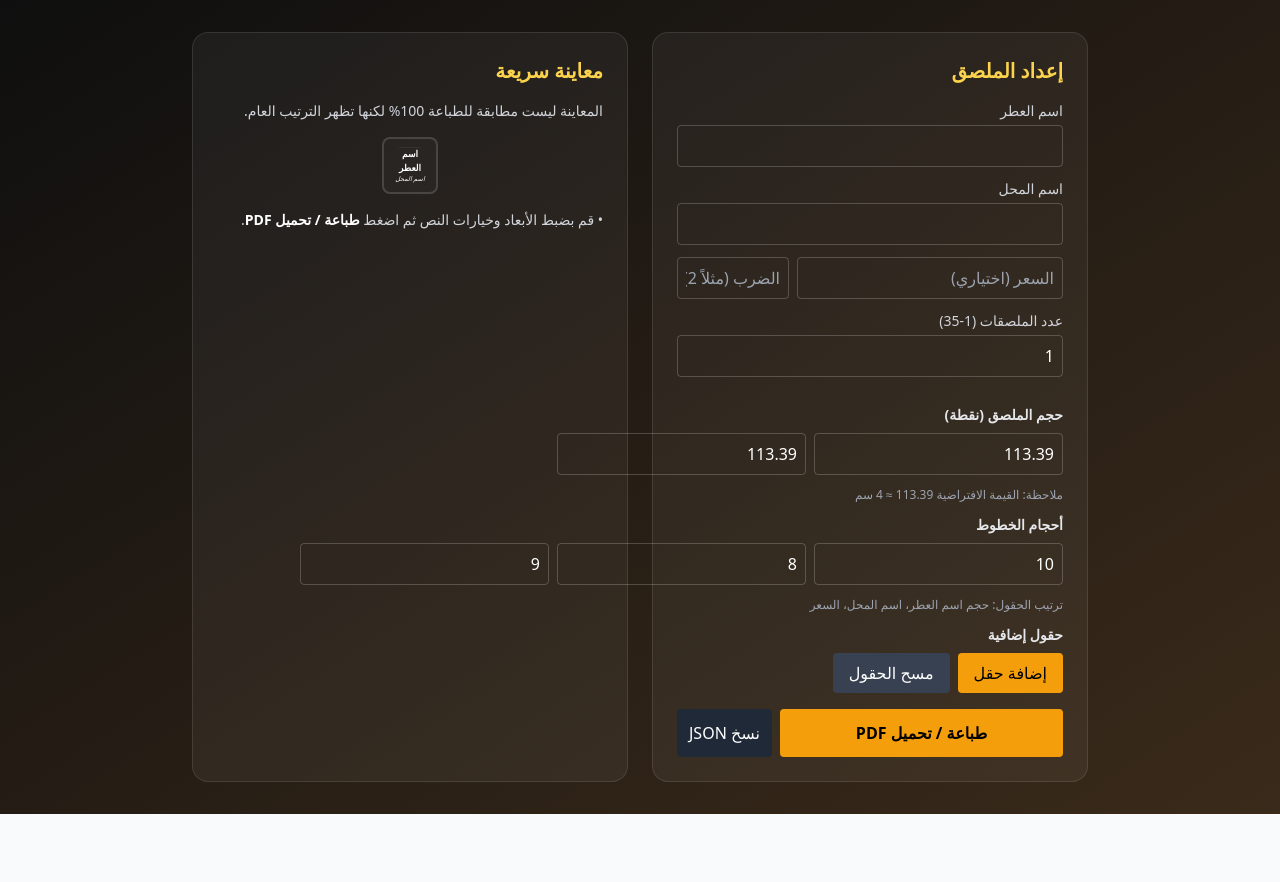
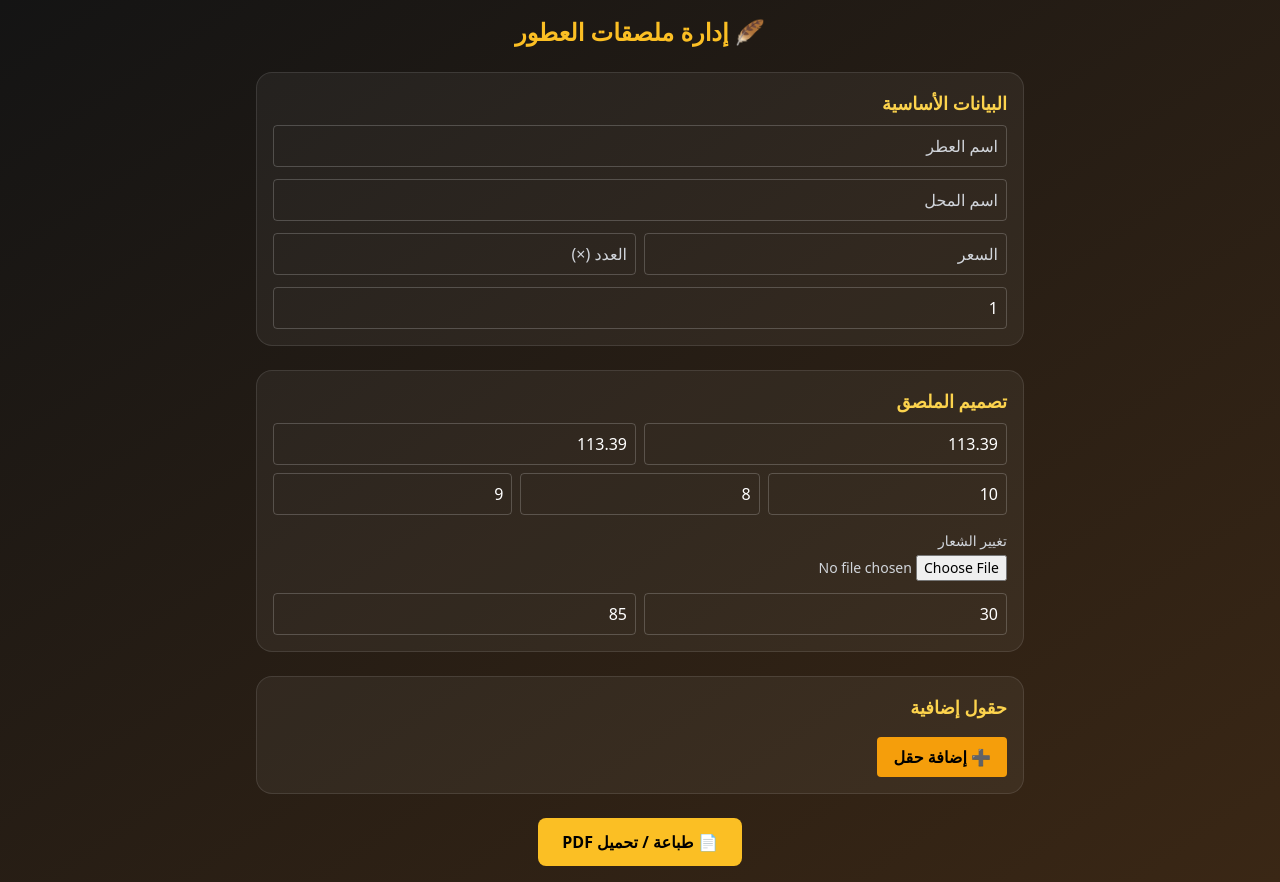
Before and after one commit to Clay145/perfume-label-frontend, a React (Vite) app: page / in a window 1280 px wide. Before the commit the page ends 814 px from the top, so only its background shows below. Built offline with nearby package versions, Linux system fonts and the light colour scheme.

Commit message:
Fix build issue

```diff
--- a/src/App.jsx
+++ b/src/App.jsx
@@ -1,42 +1,6 @@
 import { useState } from "react";
 
-/**
- * App.jsx
- * واجهة تحكم ديناميكية لإعداد الملصق ثم طلب توليد PDF من backend
- *
- * ملاحظة: تأكد أن backend يستقبل POST على /generate_label كما في main.py الذي أعددناه.
- * وعدّل BACKEND_URL أسفل هذا الملف إذا كان مختلفًا.
- */
-
 const BACKEND_URL = "https://perfume-label-backend.onrender.com/generate_label";
-
-function ExtraFieldRow({ idx, field, onChange, onRemove }) {
-  return (
-    <div className="flex gap-2 mb-2 items-center">
-      <input
-        type="text"
-        placeholder="حقل (مثلاً: بلد المنشأ)"
-        className="flex-1 p-2 rounded border bg-transparent text-white placeholder:text-gray-300"
-        value={field.label}
-        onChange={(e) => onChange(idx, { ...field, label: e.target.value })}
-      />
-      <input
-        type="text"
-        placeholder="القيمة"
-        className="flex-1 p-2 rounded border bg-transparent text-white placeholder:text-gray-300"
-        value={field.value}
-        onChange={(e) => onChange(idx, { ...field, value: e.target.value })}
-      />
-      <button
-        onClick={() => onRemove(idx)}
-        className="px-3 py-2 bg-red-500 rounded text-white"
-        title="حذف"
-      >
-        ✕
-      </button>
-    </div>
-  );
-}
 
 export default function App() {
   const [perfume, setPerfume] = useState("");
@@ -45,193 +9,262 @@ export default function App() {
   const [multiplier, setMultiplier] = useState("");
   const [copies, setCopies] = useState(1);
 
-  // إعدادات تصميم الملصق
-  const [labelWidth, setLabelWidth] = useState(113.39); // نقاط (تقريباً 4 سم)
+  const [labelWidth, setLabelWidth] = useState(113.39);
   const [labelHeight, setLabelHeight] = useState(113.39);
   const [fontPerfume, setFontPerfume] = useState(10);
   const [fontShop, setFontShop] = useState(8);
   const [fontPrice, setFontPrice] = useState(9);
+
+  const [logo, setLogo] = useState(null);
+  const [logoSize, setLogoSize] = useState(30);
+  const [logoYPosition, setLogoYPosition] = useState(85); // المسافة من أسفل الملصق
   const [extraFields, setExtraFields] = useState([]);
 
   const [loading, setLoading] = useState(false);
 
-  const addExtraField = () => {
-    setExtraFields([...extraFields, { label: "", value: "" }]);
+  const handleLogoChange = (e) => {
+    const file = e.target.files[0];
+    if (file) {
+      setLogo(file);
+    }
   };
 
-  const updateExtraField = (idx, val) => {
+  const addExtraField = () => setExtraFields([...extraFields, { label: "", value: "" }]);
+  const updateExtraField = (i, val) => {
     const arr = [...extraFields];
-    arr[idx] = val;
+    arr[i] = val;
     setExtraFields(arr);
   };
-
-  const removeExtraField = (idx) => {
+  const removeExtraField = (i) => {
     const arr = [...extraFields];
-    arr.splice(idx, 1);
+    arr.splice(i, 1);
     setExtraFields(arr);
   };
 
   const handlePrint = async () => {
     if (!perfume.trim() || !shop.trim()) {
-      alert("الرجاء إدخال اسم العطر واسم المحل");
+      alert("يرجى إدخال اسم العطر واسم المحل.");
       return;
     }
 
-    if (copies < 1 || copies > 35) {
-      alert("عدد الملصقات يجب أن يكون بين 1 و 35");
-      return;
+    setLoading(true);
+
+    const formData = new FormData();
+    formData.append("perfume_name", perfume);
+    formData.append("shop_name", shop);
+    formData.append("price", price);
+    formData.append("multiplier", multiplier);
+    formData.append("copies", copies);
+    formData.append("label_width", labelWidth);
+    formData.append("label_height", labelHeight);
+    formData.append("font_perfume", fontPerfume);
+    formData.append("font_shop", fontShop);
+    formData.append("font_price", fontPrice);
+    formData.append("logo_size", logoSize);
+    formData.append("logo_y", logoYPosition);
+    formData.append("extra_fields", JSON.stringify(extraFields));
+
+    if (logo) {
+      formData.append("logo", logo);
     }
 
-    // تجميع الإعدادات في JSON
-    const payload = {
-      perfume_name: perfume.trim(),
-      shop_name: shop.trim(),
-      price: price.trim(),
-      multiplier: multiplier.trim(),
-      copies: Number(copies),
-      label_width: Number(labelWidth),
-      label_height: Number(labelHeight),
-      font_perfume: Number(fontPerfume),
-      font_shop: Number(fontShop),
-      font_price: Number(fontPrice),
-      extra_fields: extraFields.filter(f => f.label.trim() || f.value.trim()),
-    };
-
-    setLoading(true);
     try {
       const res = await fetch(BACKEND_URL, {
         method: "POST",
-        headers: { "Content-Type": "application/json" },
-        body: JSON.stringify(payload),
+        body: formData,
       });
 
-      if (!res.ok) {
-        const txt = await res.text();
-        console.error("backend error:", res.status, txt);
-        throw new Error(`خطأ من الخادم: ${res.status}`);
-      }
+      if (!res.ok) throw new Error("فشل الاتصال بالخادم");
 
       const blob = await res.blob();
-      const fileURL = window.URL.createObjectURL(blob);
-      // نفتح الـ PDF في نافذة جديدة (متوافق مع الهاتف والكمبيوتر)
-      window.open(fileURL, "_blank");
+      const url = URL.createObjectURL(blob);
+      window.open(url, "_blank");
     } catch (err) {
+      alert("حدث خطأ أثناء الطباعة.");
       console.error(err);
-      alert("حدث خطأ أثناء طلب الطباعة. تحقق من اتصال الإنترنت أو من خادم الـ backend.");
     } finally {
       setLoading(false);
     }
   };
 
-  // معاينة مبسطة: نعرض مربعًا يمثل الملصق (مقاس نسبي للعرض)
-  const previewScale = 0.5; // اضبط للمشاهدة
-  const previewW = Math.max(40, labelWidth * previewScale);
-  const previewH = Math.max(30, labelHeight * previewScale);
+  return (
+    <div dir="rtl" className="min-h-screen bg-gradient-to-br from-[#141414] to-[#3a2715] text-white font-sans p-4">
+      <div className="max-w-3xl mx-auto space-y-6">
 
-  return (
-    <div className="min-h-screen bg-gradient-to-br from-[#0f0f0f] to-[#3a2a1a] flex items-start justify-center py-8 px-4 text-white font-sans">
-      <div className="w-full max-w-4xl grid grid-cols-1 md:grid-cols-2 gap-6">
-        {/* لوحة الإعدادات */}
-        <div className="p-6 bg-white/5 rounded-2xl border border-white/10">
-          <h2 className="text-xl font-bold mb-4 text-amber-300">إعداد الملصق</h2>
+        {/* العنوان */}
+        <h1 className="text-2xl font-bold text-center text-amber-400">🪶 إدارة ملصقات العطور</h1>
 
-          <label className="block text-sm text-gray-300 mb-1">اسم العطر</label>
-          <input value={perfume} onChange={e=>setPerfume(e.target.value)}
-            className="w-full p-2 mb-3 rounded bg-transparent border border-white/20 text-white"/>
+        {/* قسم البيانات */}
+        <section className="bg-white/5 rounded-2xl p-4 border border-white/10">
+          <h2 className="text-lg font-semibold mb-2 text-amber-300">البيانات الأساسية</h2>
 
-          <label className="block text-sm text-gray-300 mb-1">اسم المحل</label>
-          <input value={shop} onChange={e=>setShop(e.target.value)}
-            className="w-full p-2 mb-3 rounded bg-transparent border border-white/20 text-white"/>
+          <div className="grid gap-3">
+            <input
+              className="p-2 rounded bg-transparent border border-white/20 text-white placeholder:text-gray-300"
+              placeholder="اسم العطر"
+              value={perfume}
+              onChange={(e) => setPerfume(e.target.value)}
+            />
+            <input
+              className="p-2 rounded bg-transparent border border-white/20 text-white placeholder:text-gray-300"
+              placeholder="اسم المحل"
+              value={shop}
+              onChange={(e) => setShop(e.target.value)}
+            />
+            <div className="grid grid-cols-2 gap-2">
+              <input
+                className="p-2 rounded bg-transparent border border-white/20 text-white placeholder:text-gray-300"
+                placeholder="السعر"
+                value={price}
+                onChange={(e) => setPrice(e.target.value)}
+              />
+              <input
+                className="p-2 rounded bg-transparent border border-white/20 text-white placeholder:text-gray-300"
+                placeholder="العدد (×)"
+                value={multiplier}
+                onChange={(e) => setMultiplier(e.target.value)}
+              />
+            </div>
+            <input
+              type="number"
+              min="1"
+              max="35"
+              className="p-2 rounded bg-transparent border border-white/20 text-white placeholder:text-gray-300"
+              placeholder="عدد النسخ"
+              value={copies}
+              onChange={(e) => setCopies(e.target.value)}
+            />
+          </div>
+        </section>
 
-          <div className="flex gap-2 mb-3">
-            <input placeholder="السعر (اختياري)" value={price} onChange={e=>setPrice(e.target.value)}
-              className="flex-1 p-2 rounded bg-transparent border border-white/20 text-white" />
-            <input placeholder="الضرب (مثلاً 2)" value={multiplier} onChange={e=>setMultiplier(e.target.value)}
-              className="w-28 p-2 rounded bg-transparent border border-white/20 text-white" />
-          </div>
+        {/* قسم التصميم */}
+        <section className="bg-white/5 rounded-2xl p-4 border border-white/10">
+          <h2 className="text-lg font-semibold mb-2 text-amber-300">تصميم الملصق</h2>
 
-          <label className="block text-sm text-gray-300 mb-1">عدد الملصقات (1-35)</label>
-          <input type="number" min="1" max="35" value={copies} onChange={e=>setCopies(e.target.value)}
-            className="w-full p-2 mb-3 rounded bg-transparent border border-white/20 text-white"/>
+          <div className="grid gap-2">
+            <div className="grid grid-cols-2 gap-2">
+              <input
+                type="number"
+                value={labelWidth}
+                onChange={(e) => setLabelWidth(e.target.value)}
+                className="p-2 rounded bg-transparent border border-white/20 text-white placeholder:text-gray-300"
+                placeholder="العرض"
+              />
+              <input
+                type="number"
+                value={labelHeight}
+                onChange={(e) => setLabelHeight(e.target.value)}
+                className="p-2 rounded bg-transparent border border-white/20 text-white placeholder:text-gray-300"
+                placeholder="الطول"
+              />
+            </div>
 
-          <h3 className="mt-4 mb-2 text-sm font-semibold text-gray-200">حجم الملصق (نقطة)</h3>
-          <div className="flex gap-2 mb-3">
-            <input type="number" step="1" value={labelWidth} onChange={e=>setLabelWidth(e.target.value)}
-              className="flex-1 p-2 rounded bg-transparent border border-white/20 text-white" />
-            <input type="number" step="1" value={labelHeight} onChange={e=>setLabelHeight(e.target.value)}
-              className="flex-1 p-2 rounded bg-transparent border border-white/20 text-white" />
-          </div>
-          <div className="text-xs text-gray-400 mb-3">ملاحظة: القيمة الافتراضية 113.39 ≈ 4 سم</div>
-
-          <h3 className="mt-2 mb-2 text-sm font-semibold text-gray-200">أحجام الخطوط</h3>
-          <div className="flex gap-2 mb-3">
-            <input type="number" value={fontPerfume} onChange={e=>setFontPerfume(e.target.value)}
-              className="flex-1 p-2 rounded bg-transparent border border-white/20 text-white" />
-            <input type="number" value={fontShop} onChange={e=>setFontShop(e.target.value)}
-              className="flex-1 p-2 rounded bg-transparent border border-white/20 text-white" />
-            <input type="number" value={fontPrice} onChange={e=>setFontPrice(e.target.value)}
-              className="flex-1 p-2 rounded bg-transparent border border-white/20 text-white" />
-          </div>
-          <div className="text-xs text-gray-400 mb-3">ترتيب الحقول: حجم اسم العطر، اسم المحل، السعر</div>
-
-          <h3 className="mt-3 mb-2 text-sm font-semibold text-gray-200">حقول إضافية</h3>
-          {extraFields.map((f, i) => (
-            <ExtraFieldRow key={i} idx={i} field={f} onChange={updateExtraField} onRemove={removeExtraField} />
-          ))}
-          <div className="flex gap-2 mb-4">
-            <button onClick={addExtraField} className="px-4 py-2 bg-amber-500 rounded text-black">إضافة حقل</button>
-            <button onClick={()=>setExtraFields([])} className="px-4 py-2 bg-gray-700 rounded text-white">مسح الحقول</button>
-          </div>
-
-          <div className="flex gap-2">
-            <button onClick={handlePrint} disabled={loading}
-              className="flex-1 px-4 py-3 bg-amber-500 rounded text-black font-semibold">
-              {loading ? "جاري التحضير..." : "طباعة / تحميل PDF"}
-            </button>
-            <button onClick={() => { navigator.clipboard.writeText(JSON.stringify({
-              perfume_name: perfume, shop_name: shop, price, multiplier, copies,
-              label_width: Number(labelWidth), label_height: Number(labelHeight),
-              font_perfume: Number(fontPerfume), font_shop: Number(fontShop), font_price: Number(fontPrice),
-              extra_fields: extraFields
-            }, null, 2)); alert("تم نسخ الإعدادات كسجل JSON") }}
-              className="px-3 py-3 bg-gray-800 rounded text-white">نسخ JSON</button>
-          </div>
-        </div>
-
-        {/* معاينة الملصق (مبسط) */}
-        <div className="p-6 bg-white/5 rounded-2xl border border-white/10">
-          <h2 className="text-xl font-bold mb-4 text-amber-300">معاينة سريعة</h2>
-
-          <div className="mb-4 text-sm text-gray-300">المعاينة ليست مطابقة للطباعة 100% لكنها تظهر الترتيب العام.</div>
-
-          <div className="flex justify-center mb-4">
-            <div
-              style={{
-                width: `${previewW}px`,
-                height: `${previewH}px`,
-                borderRadius: "8px",
-                border: "2px solid rgba(255,255,255,0.15)",
-                background: "rgba(255,255,255,0.02)",
-                display: "flex",
-                flexDirection: "column",
-                alignItems: "center",
-                justifyContent: "space-between",
-                padding: "8px"
-              }}
-            >
-              <div style={{ height: "30px", width: "60%", background: "rgba(255,255,255,0.06)", borderRadius: 6 }} />
-              <div style={{ textAlign: "center" }}>
-                <div style={{ fontSize: `${fontPerfume * 0.9}px`, fontWeight: 700 }}>{perfume || "اسم العطر"}</div>
-                <div style={{ fontSize: `${fontShop * 0.8}px`, fontStyle: "italic" }}>{shop || "اسم المحل"}</div>
-              </div>
-              <div style={{ fontSize: `${fontPrice * 0.8}px` }}>{price ? `السعر: ${price} ${multiplier ? `(${multiplier})` : ""}` : ""}</div>
+            <div className="grid grid-cols-3 gap-2">
+              <input
+                type="number"
+                value={fontPerfume}
+                onChange={(e) => setFontPerfume(e.target.value)}
+                className="p-2 rounded bg-transparent border border-white/20 text-white"
+                placeholder="خط العطر"
+              />
+              <input
+                type="number"
+                value={fontShop}
+                onChange={(e) => setFontShop(e.target.value)}
+                className="p-2 rounded bg-transparent border border-white/20 text-white"
+                placeholder="خط المحل"
+              />
+              <input
+                type="number"
+                value={fontPrice}
+                onChange={(e) => setFontPrice(e.target.value)}
+                className="p-2 rounded bg-transparent border border-white/20 text-white"
+                placeholder="خط السعر"
+              />
             </div>
           </div>
 
-          <div className="text-sm text-gray-300">
-            • قم بضبط الأبعاد وخيارات النص ثم اضغط <span className="font-semibold text-white">طباعة / تحميل PDF</span>.
+          {/* رفع الشعار */}
+          <div className="mt-4">
+            <label className="block text-sm mb-1 text-gray-300">تغيير الشعار</label>
+            <input
+              type="file"
+              accept="image/*"
+              onChange={handleLogoChange}
+              className="text-sm text-gray-300"
+            />
+            {logo && (
+              <div className="mt-2">
+                <img
+                  src={URL.createObjectURL(logo)}
+                  alt="logo preview"
+                  className="w-16 h-16 object-contain mx-auto"
+                />
+              </div>
+            )}
+            <div className="flex gap-2 mt-3">
+              <input
+                type="number"
+                value={logoSize}
+                onChange={(e) => setLogoSize(e.target.value)}
+                className="flex-1 p-2 rounded bg-transparent border border-white/20 text-white"
+                placeholder="حجم الشعار"
+              />
+              <input
+                type="number"
+                value={logoYPosition}
+                onChange={(e) => setLogoYPosition(e.target.value)}
+                className="flex-1 p-2 rounded bg-transparent border border-white/20 text-white"
+                placeholder="موضع الشعار"
+              />
+            </div>
           </div>
-        </div>
+        </section>
+
+        {/* الحقول الإضافية */}
+        <section className="bg-white/5 rounded-2xl p-4 border border-white/10">
+          <h2 className="text-lg font-semibold mb-2 text-amber-300">حقول إضافية</h2>
+          {extraFields.map((f, i) => (
+            <div key={i} className="flex gap-2 mb-2">
+              <input
+                className="flex-1 p-2 rounded bg-transparent border border-white/20 text-white"
+                placeholder="التسمية"
+                value={f.label}
+                onChange={(e) => updateExtraField(i, { ...f, label: e.target.value })}
+              />
+              <input
+                className="flex-1 p-2 rounded bg-transparent border border-white/20 text-white"
+                placeholder="القيمة"
+                value={f.value}
+                onChange={(e) => updateExtraField(i, { ...f, value: e.target.value })}
+              />
+              <button
+                onClick={() => removeExtraField(i)}
+                className="px-3 bg-red-500 rounded text-white"
+              >
+                ✕
+              </button>
+            </div>
+          ))}
+          <button
+            onClick={addExtraField}
+            className="mt-2 px-4 py-2 bg-amber-500 text-black rounded font-semibold"
+          >
+            ➕ إضافة حقل
+          </button>
+        </section>
+
+        {/* الطباعة */}
+        <section className="text-center">
+          <button
+            onClick={handlePrint}
+            disabled={loading}
+            className="px-6 py-3 bg-amber-400 text-black font-bold rounded-lg w-full md:w-auto"
+          >
+            {loading ? "جاري إنشاء الملف..." : "📄 طباعة / تحميل PDF"}
+          </button>
+        </section>
+
       </div>
     </div>
   );
```
